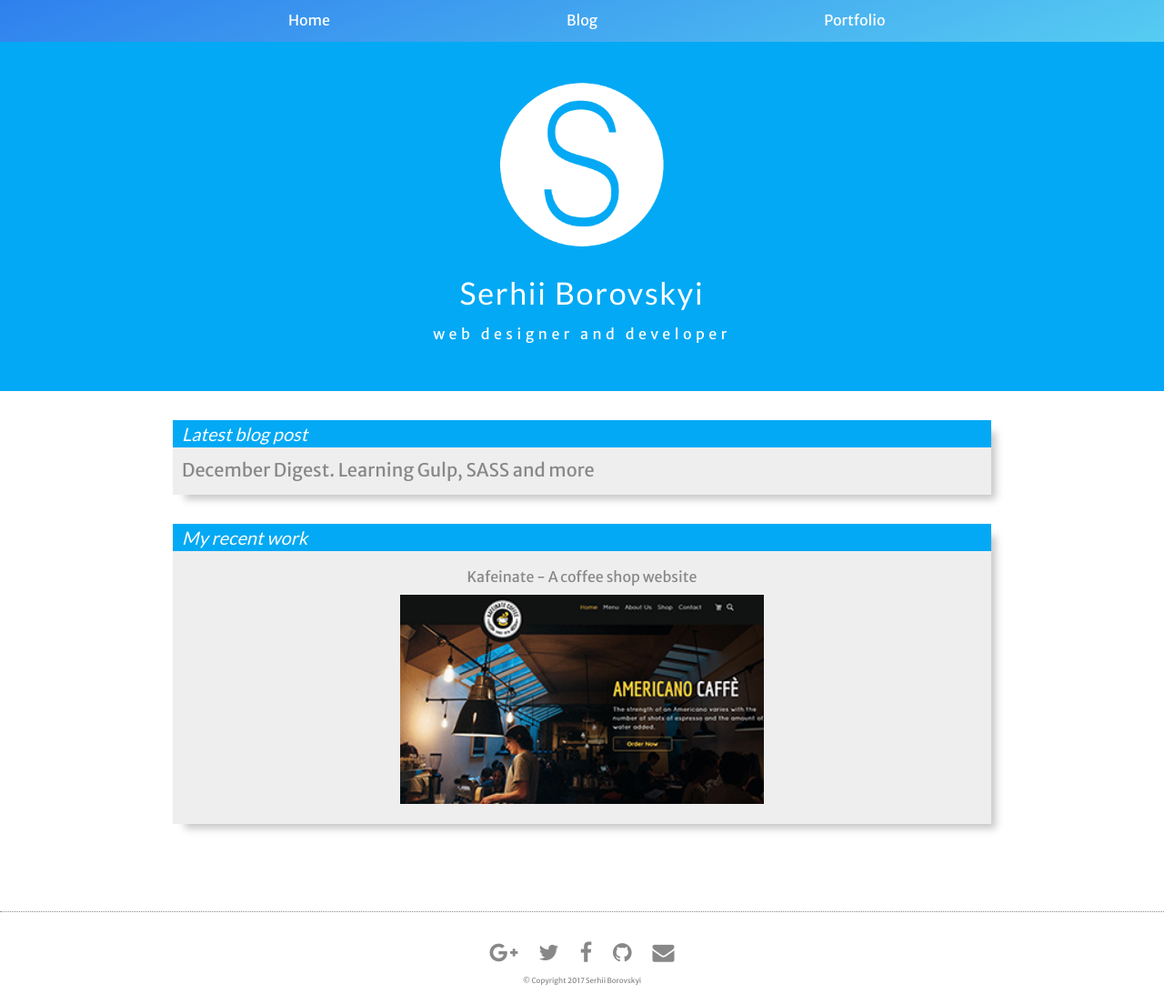
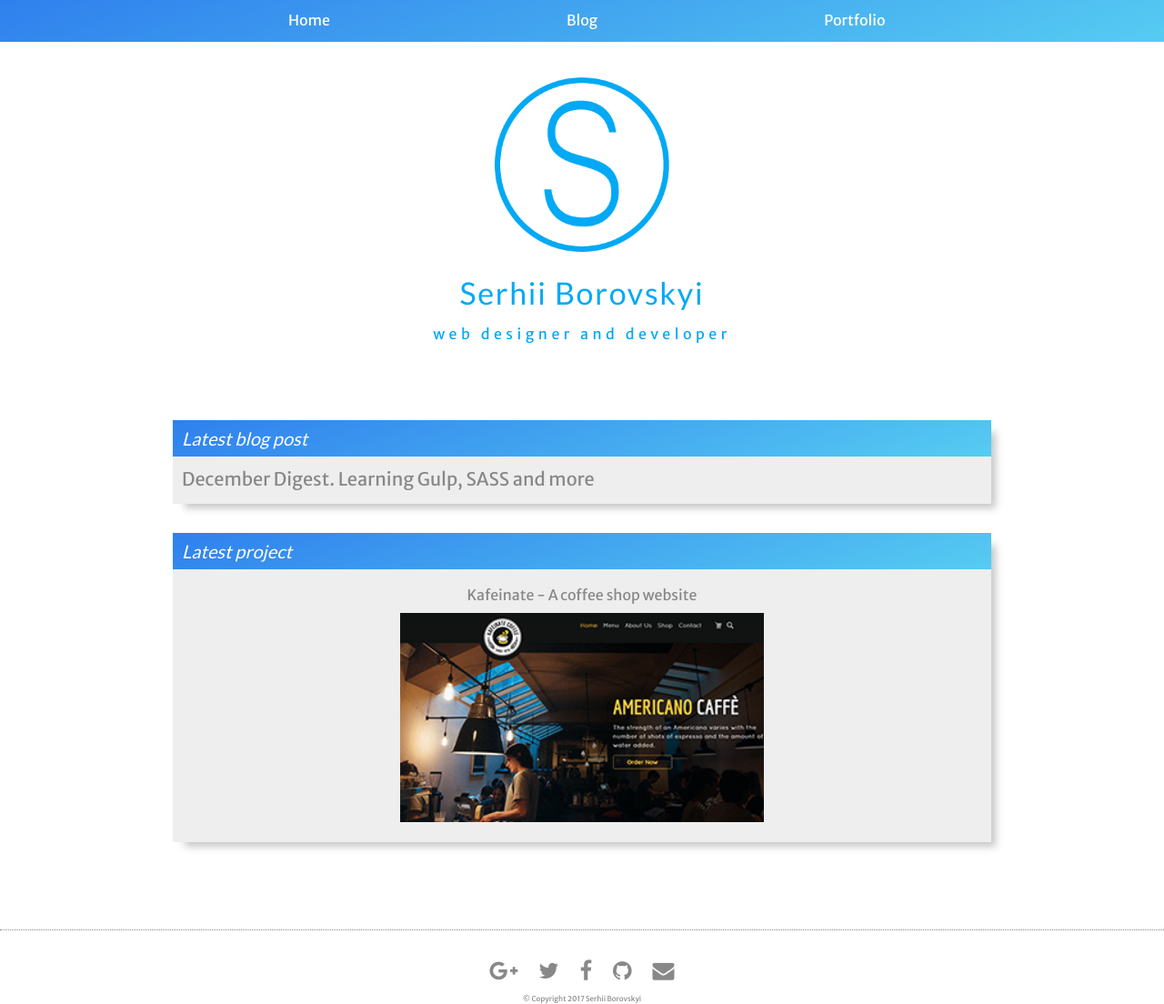
Before and after one commit to serhiicss/serhiicss.github.io, a Jekyll site: the page built from index.html, in a window 1280 px wide. Shown: the whole page at 91% size. Built offline with Jekyll 4.4.1, drawn with Linux system fonts in a browser that asks for light colours; nearby versions of some CDN libraries.

Commit message:
minor re-design

```diff
--- a/_config.yml
+++ b/_config.yml
@@ -2,4 +2,14 @@
 title: serhii.css
 description: Serhii Borovskyi. Teaching myself web design and development.
 markdown: kramdown
-exclude: ["README.md", "node_modules", "gulpfile.js", "package.json"]
+exclude:
+  - Gemfile
+  - Gemfile.lock
+  - node_modules
+  - package.json
+  - vendor/bundle/
+  - vendor/cache/
+  - vendor/gems/
+  - vendor/ruby/
+  - gulpfile.js
+  - package-lock.json
--- a/_sass/_blog.sass
+++ b/_sass/_blog.sass
@@ -27,6 +27,7 @@
 		margin-bottom: 0.5em
 		color: $color-invert
 		background-color: $color-secondary
+		background: linear-gradient(-20deg, #56CCF2, #2F80ED)
 	.post-title
 		display: inline-block
 		margin-top: 0.3em
--- a/_sass/_main.sass
+++ b/_sass/_main.sass
@@ -3,10 +3,10 @@
 // -------------------------------------------
 
 .hero
-  background-color: $color-secondary
+  // background-color: $color-secondary
   text-align: center
   padding: 1em 0 2em 0
-  color: $color-invert
+  color: $color-secondary
   h1
     font-size: 2.6rem
     margin-top: 0.4em
@@ -42,9 +42,11 @@
   h2
     padding-left: 0.5em
     background-color: $color-secondary
+    background: linear-gradient(-20deg, #56CCF2, #2F80ED)
     color: $color-invert
     font-style: italic
     font-size: 2rem
+    line-height: 4rem
 
 .featured-post,
 .featured-work
--- a/css/styles.css
+++ b/css/styles.css
@@ -478,10 +478,9 @@
     font-size: 1.5em; }
 
 .hero {
-  background-color: #03A9F4;
   text-align: center;
   padding: 1em 0 2em 0;
-  color: #fff; }
+  color: #03A9F4; }
   .hero h1 {
     font-size: 2.6rem;
     margin-top: 0.4em;
@@ -514,9 +513,13 @@
   section.featured h2 {
     padding-left: 0.5em;
     background-color: #03A9F4;
+    background: -webkit-linear-gradient(110deg, #56CCF2, #2F80ED);
+    background: -o-linear-gradient(110deg, #56CCF2, #2F80ED);
+    background: linear-gradient(-20deg, #56CCF2, #2F80ED);
     color: #fff;
     font-style: italic;
-    font-size: 2rem; }
+    font-size: 2rem;
+    line-height: 4rem; }
 
 .featured-post a,
 .featured-work a {
@@ -566,7 +569,10 @@
 section.blog-page .post-date {
   margin-bottom: 0.5em;
   color: #fff;
-  background-color: #03A9F4; }
+  background-color: #03A9F4;
+  background: -webkit-linear-gradient(110deg, #56CCF2, #2F80ED);
+  background: -o-linear-gradient(110deg, #56CCF2, #2F80ED);
+  background: linear-gradient(-20deg, #56CCF2, #2F80ED); }
 
 section.blog-page .post-title {
   display: inline-block;
--- a/index.html
+++ b/index.html
@@ -3,12 +3,12 @@
 ---
 
 <div class="hero">
-    <div class="logo">
-      <img src="../assets/img/logo.png" alt="serhii.css logo" class="img-logo">
-    </div>
-    <h1>Serhii Borovskyi</h1>
-    <p>web designer and developer</p>
+  <div class="logo">
+    <img src="../assets/img/logo.png" alt="serhii.css logo" class="img-logo">
   </div>
+  <h1>Serhii Borovskyi</h1>
+  <p>web designer and developer</p>
+</div>
 
 <section class="featured w-container">
 
@@ -22,12 +22,11 @@
     {% endfor %}
   </div><!-- featured-post -->
 
-
 </section>
 
 <section class="featured w-container">
 
-  <h2>My recent work</h2>
+  <h2>Latest project</h2>
 
   <div class="featured-work">
     <a href="http://serhii-css.com/Kafeinate/">
--- a/package.json
+++ b/package.json
@@ -5,13 +5,13 @@
   "main": "index.js",
   "dependencies": {},
   "devDependencies": {
-    "browser-sync": "^2.18.2",
+    "browser-sync": "^2.18.13",
     "gulp": "^3.9.1",
     "gulp-autoprefixer": "^4.0.0",
     "gulp-notify": "^3.0.0",
-    "gulp-sass": "^3.0.0",
+    "gulp-sass": "^3.1.0",
     "gulp-util": "^3.0.8",
-    "lodash": "^4.17.2"
+    "lodash": "^4.17.4"
   },
   "scripts": {
     "test": "echo \"Error: no test specified\" && exit 1"
```
Also changed, not shown: 2 other files.
